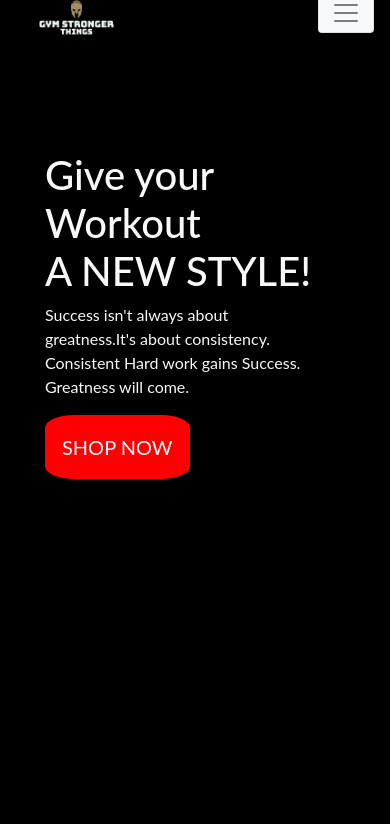
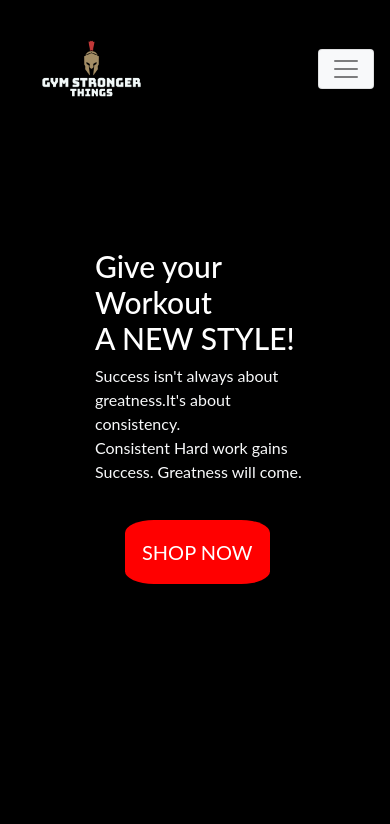
Before and after one commit to Pretro/gymstore, a Django app: page / in a window 390 px wide. Shown: the top 824 px of the page. Before the commit the page ends 479 px from the top, so only its background shows below. Run offline with Django 3.2, Linux system fonts and the light colour scheme; data comes from the database, SQL or seed files in the repository; data that the repository does not hold is empty; some libraries are stand-ins or nearby versions.

Commit message:
working with responsiveness part-2

```diff
--- a/cart/views.py
+++ b/cart/views.py
@@ -21,7 +21,7 @@ def _cart_id(request):
 
 def add_cart_size(request, product_id, product_size):
     product = Product.objects.get(id=product_id)
-    # product_size = ProductSize.objects.get(pk=product_size)
+    product_size = ProductSize.objects.get(name=product_size)
     print('size', product_size)
     try:
         cart = Cart.objects.get(cart_id=_cart_id(request))
@@ -31,7 +31,7 @@ def add_cart_size(request, product_id, product_size):
         )
         cart.save()
     try:
-        cart_item = CartItem.objects.get(product=product, cart=cart, size=product_size)  # noqa:501
+        cart_item = CartItem.objects.get(product=product, cart=cart, size=product_size.name)  # noqa:501
         if cart_item.quantity < cart_item.product.stock:
             cart_item.quantity += 1
         cart_item.save()
@@ -40,7 +40,7 @@ def add_cart_size(request, product_id, product_size):
             product=product,
             quantity=1,
             cart=cart,
-            size=product_size
+            size=product_size.name
         )
         cart_item.save()
 
--- a/home/templates/home/index.html
+++ b/home/templates/home/index.html
@@ -12,15 +12,15 @@
         <div class="row  principal h-100 w-100 col-12 d-flex justify-content-center ">
             <div class="col indice d-flex justify-content-center col-md-7 col-lg-9">
                 <div>
-                    <h1 class="text-light">Give your Workout<br>A NEW STYLE!</h1>
-                    <p class="text-light">Success isn't always about greatness.It's about consistency. <br>Consistent
+                    <h1 class="titulos" style="color:white;">Give your Workout<br>A NEW STYLE!</h1>
+                    <p class="text-light titulos2" style="padding: -1px 0 0 0px;">Success isn't always about greatness.It's about consistency. <br>Consistent
                         Hard work gains Success.
                         Greatness will come.</p>
                     <a href="{% url 'products' %}" class="shop-button btn btn-lg text-uppercase py-3">Shop Now</a>
                 </div>
             </div>
             <div class="col-lg-3 col-md-5">
-                <img class="img-fluid imagenes" src="media/pexels-patricia-hildebrandt.jpg" alt="patricia">
+                <img class="img-fluid imagen_model" src="media/pexels-patricia-hildebrandt.jpg" alt="patricia">
             </div>
         </div>
     </div>
--- a/products/templates/products/custom_widget_templates/custom_clearable_file_input.html
+++ b/products/templates/products/custom_widget_templates/custom_clearable_file_input.html
@@ -11,7 +11,7 @@
     {% endif %}<br>
     {{ widget.input_text }}
 {% endif %}
-<span class="btn btn-black rounded-0 btn-file">
+<span class="btn btn-black rounded-0 btn-file" style="color:white;">
     Select Image <input id="new-image" type="{{ widget.type }}" name="{{ widget.name }}"{% include "django/forms/widgets/attrs.html" %}>
 </span>
 <strong><p class="text-danger" id="filename"></p></strong>
--- a/products/templates/products/product_detail.html
+++ b/products/templates/products/product_detail.html
@@ -44,7 +44,7 @@
                         <select class="form-control rounded-0 w-50" name="product_size" id='id_product_size'>
                             <option value="-1">Select an option</option>
                             {%for size in sizes %}
-                                <option value="{{size.pk}}">{{size.name}}</option>
+                                <option value="{{size.name}}">{{size.name}}</option>
                             {%endfor%}
                         </select>
                     </div>
--- a/products/templates/products/products.html
+++ b/products/templates/products/products.html
@@ -15,9 +15,9 @@
         <div class="container">
             <div class="titulo h2 text-light text-center py-0 ">{% firstof category_name  "All Products"%}</div>
             <div class="col-12 col-md-6 order-md-first">
-                <p class="text-light mt-3 text-center text-md-left">
+                <p class="text-light mt-3 text-center text-md-left" style="padding: 50px 9px 9px 8px">
                     {% if search_term or current_categories or current_sorting != 'None_None' %}
-                    <span class="small"><a href="{% url 'products' %}">Products Home</a> | </span>
+                    <span class="small"><a href="{% url 'products' %}" class="prod_titu">Products Home</a> | </span>
                     {% endif %}
                     {{ products|length }} Products{% if search_term %} found for
                     <strong>"{{ search_term }}"</strong>{% endif %}
--- a/static/css/style.css
+++ b/static/css/style.css
@@ -64,6 +64,7 @@ body {
 .navegacion{
     margin-top: -40px;
 }
+
 /*product detail section*/
 .product_title{
     font-size: 25px;
@@ -178,10 +179,12 @@ body {
 
 #signup_form {
     padding: 0 0 0 800px;
+    color: white;
 }
 
 .signup_par{
     padding: 0 0 0 800px;
+    color: white;
 }
 
 .knapp{
@@ -280,46 +283,39 @@ body {
     }
 }
 
-
 /* Media Queries*/
 @media (min-width: 280px) and (max-width: 768px) {
-    .product_title {
-        font-size: 10px;
+
+    .shop-button{
+        margin: 20px 0 0 80px;
     }
 
     .mt-3, .my-3 {
         margin-top: -2rem !important;
     }
 
-    .product_description {
+    .product_description, .product_title {
         font-size: 10px;
     }
 
-    .product_text {
-        color: white;
-        font-size: 20px;
-    }
     .nav-last{
         justify-content:center !important;
         margin-top: 15px !important;
         margin-left: 4px !important;
     }
-    .logo-small{
-        max-width: 110px;
-
-    }
     .main-nav{
         justify-content:center !important;
     }
 
-    .img-fluid{
+   .imagen_model{
        visibility: hidden;
    }
+    .navegacion {
+        margin-top: 0px;
+    }
 
-
-}
     .logo-small{
-    max-width: 120px;
+        max-width: 220px;
         max-height: 80px;
         margin-top: -7px;
 
@@ -332,3 +328,36 @@ body {
         margin-right: 0px !important;
         padding:0!important;
     }
+    .titulos{
+        color: white;
+        padding: 0 0 0 50px;
+        font-size: 30px;
+        margin-top: 10%;
+    }
+
+    .titulos2{
+        padding: 0 0 0 50px;
+    }
+
+    .prod_titu{
+        margin-top: 4%;
+    }
+    .product_text{
+        padding: 0 19px 5px 1px;
+        font-size: 12px;
+    }
+
+    .boton-compra {
+        margin: 0 0 15px 0;
+    }
+
+    .signup_par, .signups, #signup_form{
+    padding: 0 0 0 0px;
+    font-size: 14px;
+    margin: 20px 0 0 10px;
+    }
+    .prod_title{
+        color:white;
+    }
+
+}
--- a/templates/allauth/account/login.html
+++ b/templates/allauth/account/login.html
@@ -31,7 +31,7 @@ for a {{ site_name }} account and sign in below:{% endblocktrans %}</p>
 {% include "socialaccount/snippets/login_extra.html" %}
 
 {% else %}
-<p class="signintext">{% blocktrans %}If you have not created an account yet, then please
+<p class="signintext" style="color:white">{% blocktrans %}If you have not created an account yet, then please
 <a href="{{ signup_url }}">sign up</a> first.{% endblocktrans %}</p>
 {% endif %}
 
--- a/templates/allauth/account/verification_sent.html
+++ b/templates/allauth/account/verification_sent.html
@@ -5,8 +5,8 @@
 {% block head_title %}{% trans "Verify Your E-mail Address" %}{% endblock %}
 
 {% block content %}
-    <h1>{% trans "Verify Your E-mail Address" %}</h1>
+    <h1 style="color: white; padding: 0 0 0 800px;">{% trans "Verify Your E-mail Address" %}</h1>
 
-    <p>{% blocktrans %}We have sent an e-mail to you for verification. Follow the link provided to finalize the signup process. Please contact us if you do not receive it within a few minutes.{% endblocktrans %}</p>
+    <p style="color: white; padding: 0 0 0 500px;">{% blocktrans %}We have sent an e-mail to you for verification. Follow the link provided to finalize the signup process. Please contact us if you do not receive it within a few minutes.{% endblocktrans %}</p>
 
 {% endblock %}
--- a/templates/allauth/account/verified_email_required.html
+++ b/templates/allauth/account/verified_email_required.html
@@ -5,7 +5,7 @@
 {% block head_title %}{% trans "Verify Your E-mail Address" %}{% endblock %}
 
 {% block content %}
-<h1>{% trans "Verify Your E-mail Address" %}</h1>
+<h1></h1>{% trans "Verify Your E-mail Address" %}</h1>
 
 {% url 'account_email' as email_url %}
 
--- a/templates/base.html
+++ b/templates/base.html
@@ -15,7 +15,6 @@
     <link rel="stylesheet" href="https://stackpath.bootstrapcdn.com/bootstrap/4.4.1/css/bootstrap.min.css"
         integrity="sha384-Vkoo8x4CGsO3+Hhxv8T/Q5PaXtkKtu6ug5TOeNV6gBiFeWPGFN9MuhOf23Q9Ifjh" crossorigin="anonymous">
     <link rel="stylesheet" href="{% static 'css/style.css' %}">
-    <link rel="stylesheet" href="{% static 'css/login.css' %}">
 
     {% endblock %}
 
--- a/templates/includes/navbar.html
+++ b/templates/includes/navbar.html
@@ -1,6 +1,6 @@
 <nav class="navbar navbar-expand-md navbar-light bg-black navegacion">
     <a href="/" class="col sm-6 navbar-brand">
-        <img src="{{ MEDIA_URL }}logo.png" alt="logo"  class="col-6 logo" style="max-width: 40%;" />
+        <img src="{{ MEDIA_URL }}logo.png" alt="logo"  class="col-6 logo">
     </a>
     <button type="button"  class="navbar-toggler bg-light" data-toggle="collapse" data-target="#nav" name="button">
         <span class="navbar-toggler-icon"></span>
@@ -25,10 +25,9 @@
             </li>
             {% if item_count > 0 %}
                 <li class="nav-item">
-                        <a  class="nav-link text-light text-uppercase font-weight-bold px-3" href="{% url 'cart_detail' %}">
+                    <a  class="nav-link text-light text-uppercase font-weight-bold px-3" href="{% url 'cart_detail' %}">
                         <i class="fas fa-shopping-cart"></i> ({{item_count}})
                     </a>
-
                 </li>
              {% endif %}
         </ul>
```
Also changed, not shown: static/wireframes/product_management.png (renamed from static/wireframes/product management.png). Lines whose indentation alone changed are shown as unchanged.
